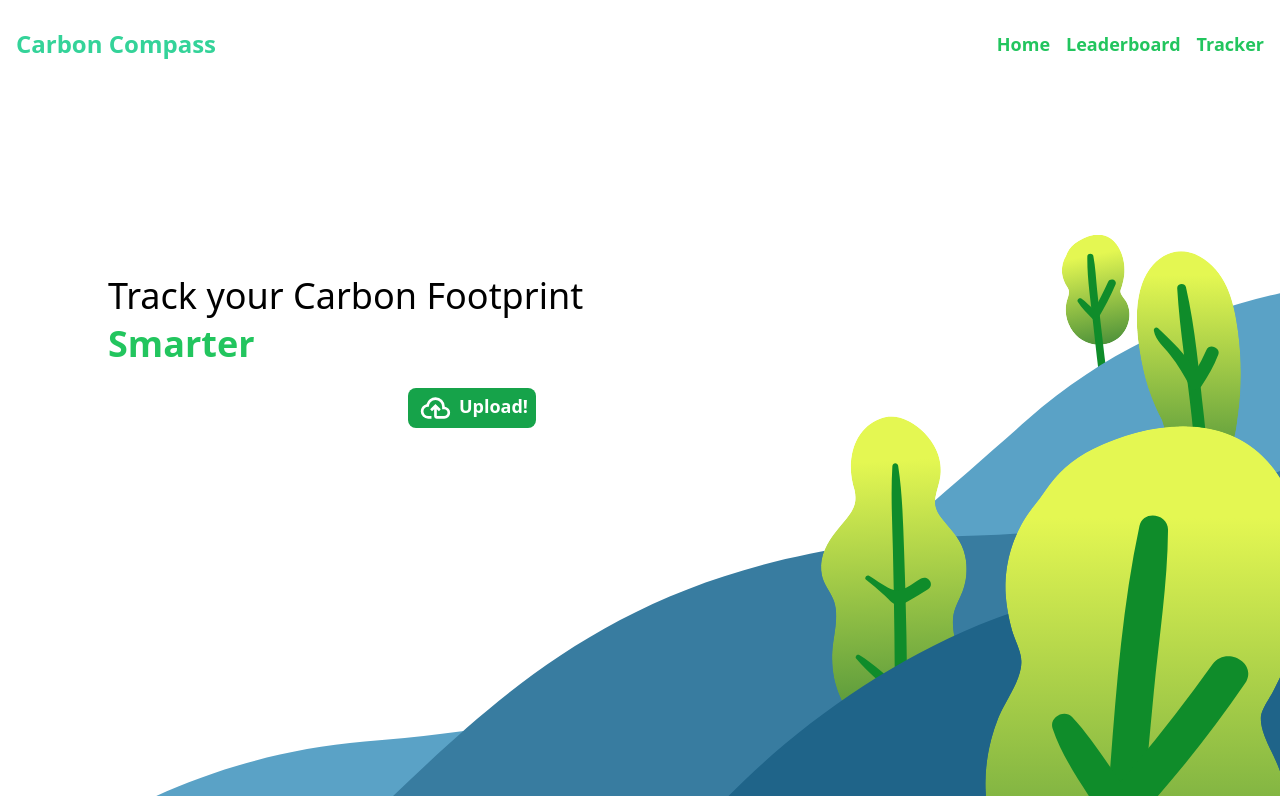
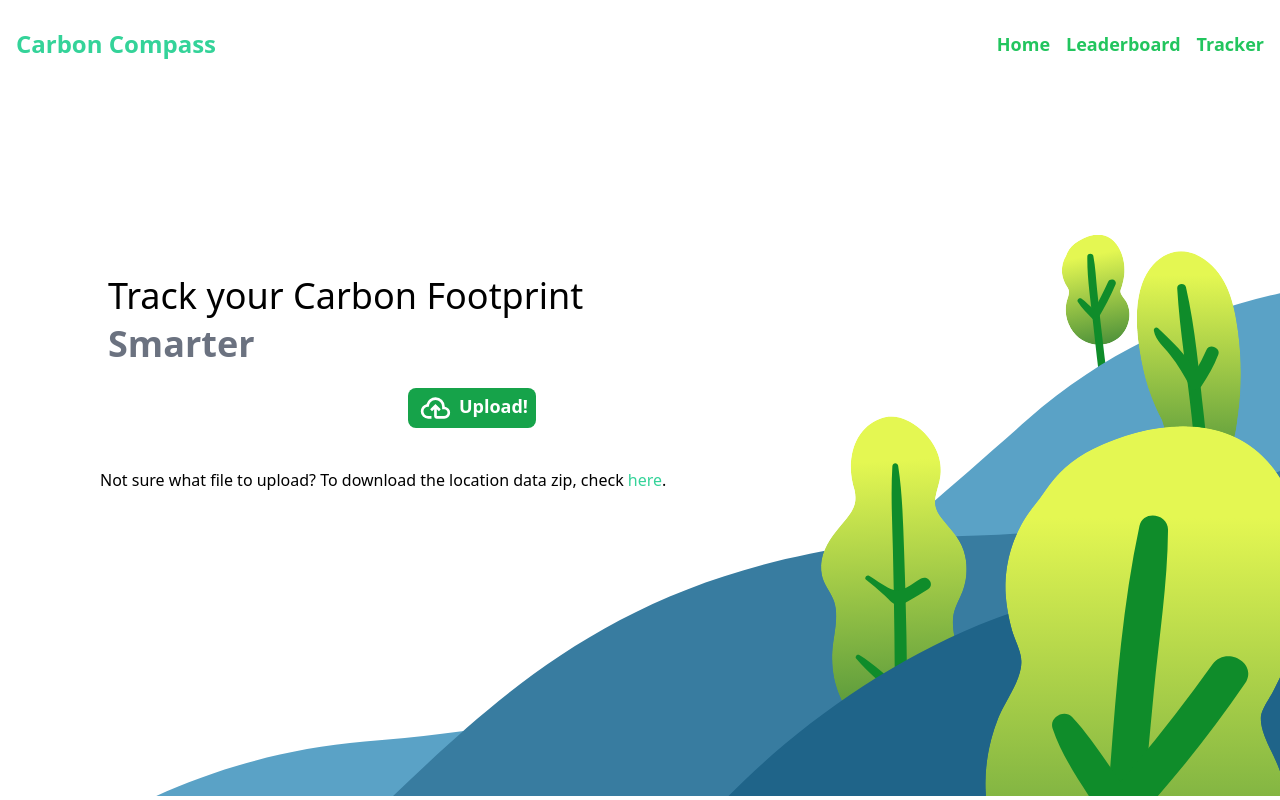
Before and after one commit to Ovikx/carbon-compass, a React (Vite) app: page / in a window 1280 px wide. Built offline with nearby package versions, Linux system fonts and the light colour scheme.

Commit message:
Add help

```diff
--- a/src/pages/Home.tsx
+++ b/src/pages/Home.tsx
@@ -34,12 +34,21 @@ export function Home() {
               <p className="text-4xl text-black font-medium text-left">
                 Track your Carbon Footprint
               </p>
-              <p className="text-4xl  text-green-500 font-bold text-left mt-2">
-                Smarter
-              </p>
+              <p className="text-4xl  c font-bold text-left mt-2">Smarter</p>
             </div>
           </div>
           <FileUploader />
+          <p className="mt-10 ml-20 pl-5 text-left">
+            Not sure what file to upload? To download the location data zip, check
+            <a
+              className="text-emerald-400"
+              href="https://takeout.google.com/settings/takeout/custom/location_history"
+            >
+              {" "}
+              here
+            </a>
+            .
+          </p>
         </div>
       </motion.div>
     </>
```
